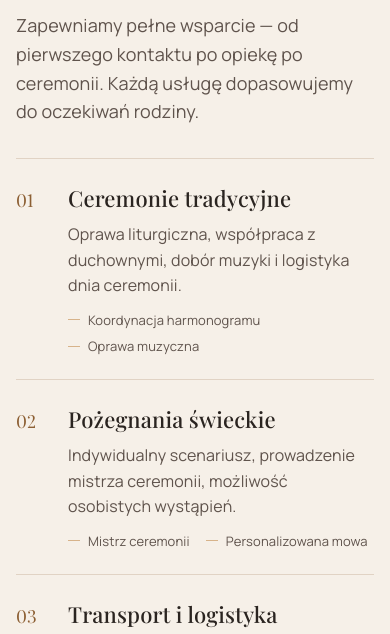
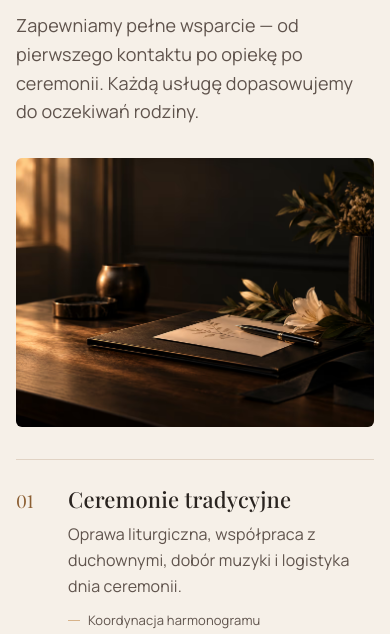
Before and after one commit to KPKrol85/DS-ceremonial-pr01-EternalRest, a website built with Vite: page services.html in a window 390 px wide. Shown: the part 178-812 px from the top of the page. Built offline with nearby package versions, Linux system fonts and the light colour scheme.

Commit message:
Add responsive services hero with shared spotlight effect
* integrate optimized AVIF and WebP imagery into the services masthead
* introduce a responsive two-column layout with uncropped 4:3 image framing
* reuse the shared spotlight interaction with reduced illumination strength
* preserve existing service catalogue, anchor navigation and accessibility behavior

```diff
--- a/css/pages/services.css
+++ b/css/pages/services.css
@@ -1,3 +1,55 @@
+/* Masthead with a still life of a leather folder, a card and a pen beside a lily: stacked
+   beneath the text on narrow screens, an asymmetric pair from tablet up with the photograph
+   as the quieter, narrower column. */
+.services-hero {
+  display: grid;
+  gap: var(--space-xl);
+}
+
+/* The spotlight component (css/components.css) adds the light over the photograph; it stays
+   gentler here, as on the about, contact and pricing pages. */
+.services-hero__media {
+  --spotlight-strength: 0.7;
+
+  overflow: hidden;
+  /* The photograph's own proportions at every width: its subjects run from the window light
+     on the left to the vase on the right edge, and its flowers reach the top, so any other
+     crop would cut one of them. Stacked, it is the same 4:3 box as the about and contact
+     photographs. */
+  aspect-ratio: 4 / 3;
+  border-radius: var(--radius-sm);
+  /* Also the stand-in before the photograph loads. */
+  background: var(--color-surface-alt);
+}
+
+.services-hero__image {
+  width: 100%;
+  height: 100%;
+  object-fit: cover;
+  /* The box matches the photograph, so nothing is trimmed; the centre keeps any sub-pixel
+     rounding even on both sides. */
+  object-position: 50% 50%;
+}
+
+/* Tablet and up: the text settles on the photograph's lower edge, as in the other mastheads.
+   Beside the two-line title the whole photograph is about as tall as the text, so the crop
+   stays the same and the pair matches the pricing masthead's height. */
+@media (min-width: 760px) {
+  .services-hero {
+    grid-template-columns: minmax(0, 3fr) minmax(0, 2fr);
+    align-items: end;
+    column-gap: var(--space-2xl);
+  }
+}
+
+/* Desktop: a wider gap, as in the other mastheads; the whole photograph is then as tall as
+   the about and contact photographs. */
+@media (min-width: 1024px) {
+  .services-hero {
+    column-gap: var(--space-3xl);
+  }
+}
+
 /* Services index: a numbered, hairline-ruled catalogue closed by a final rule. */
 .services-list {
   --services-anchor-offset: 6rem;
--- a/services.html
+++ b/services.html
@@ -60,13 +60,31 @@
     <main id="main">
       <section class="section">
         <div class="container">
-          <header class="page-masthead">
+          <header class="page-masthead services-hero">
+            <div class="services-hero__intro">
               <p class="section__eyebrow page-masthead__eyebrow">Usługi</p>
               <h1 class="section__title page-masthead__title">Kompleksowa obsługa ceremonii</h1>
               <p class="section__lead page-masthead__lead">
                 Zapewniamy pełne wsparcie — od pierwszego kontaktu po opiekę po ceremonii.
                 Każdą usługę dopasowujemy do oczekiwań rodziny.
               </p>
+            </div>
+            <div class="services-hero__media spotlight" data-spotlight>
+              <picture>
+                <source
+                  srcset="assets/images/hero-services.avif"
+                  type="image/avif"
+                />
+                <img
+                  class="services-hero__image"
+                  src="assets/images/hero-services.webp"
+                  width="1448"
+                  height="1086"
+                  alt=""
+                  fetchpriority="high"
+                />
+              </picture>
+            </div>
           </header>
           <ol class="services-list" role="list">
             <li class="services-list__entry">
```
Also changed, not shown: assets/images/hero-services.avif (added), assets/images/hero-services.webp (added), docs/CHANGELOG.md. Lines whose indentation alone changed are shown as unchanged.
